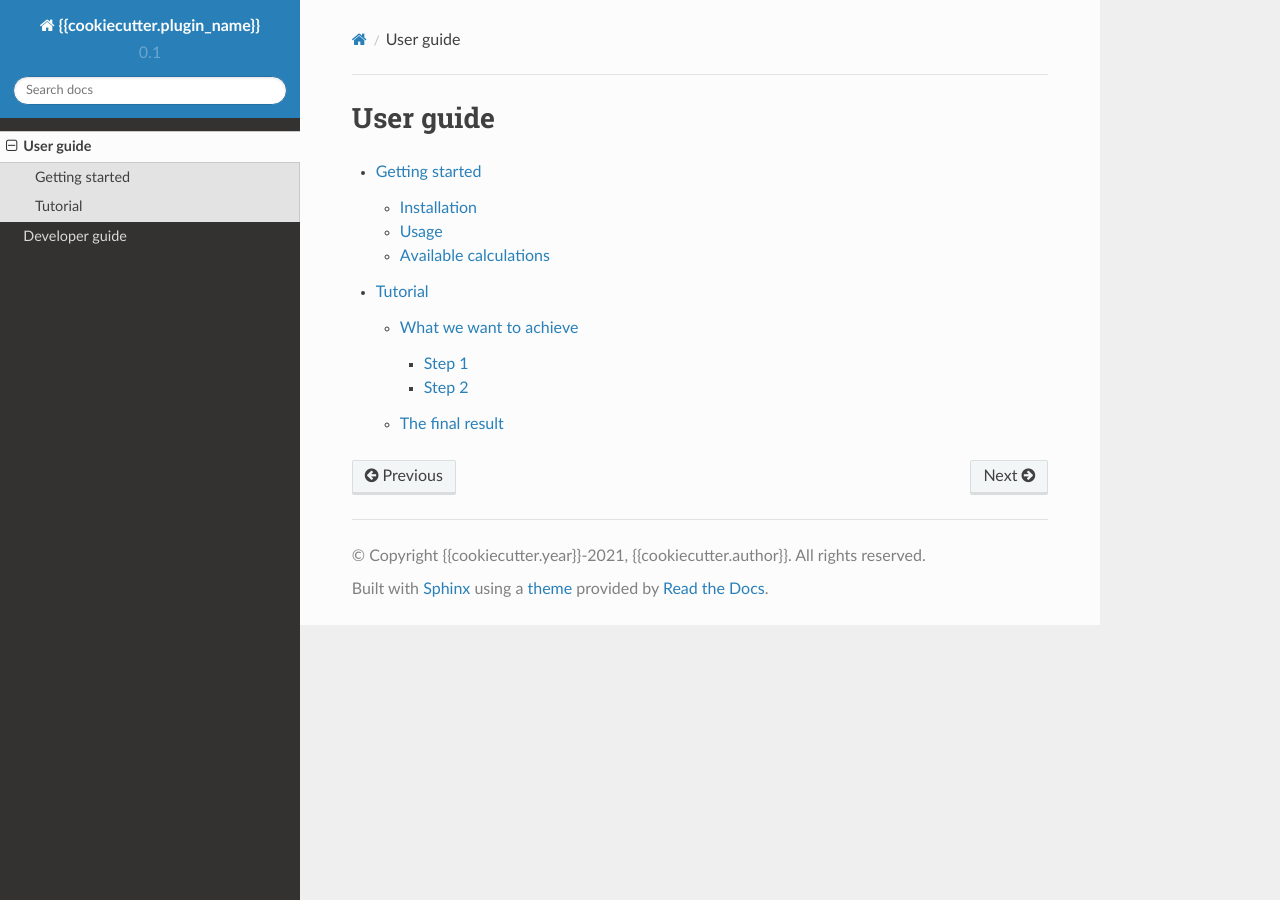
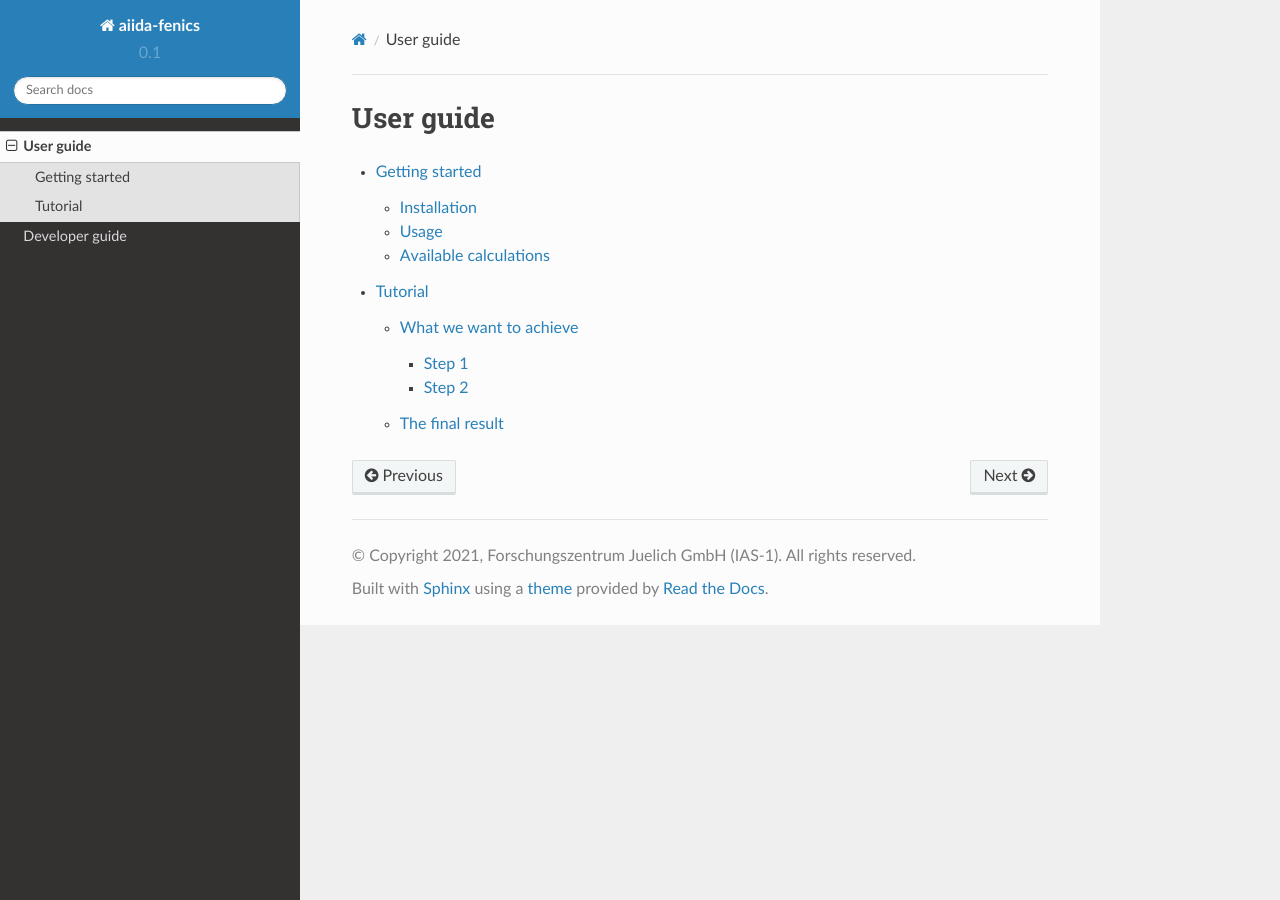
Before and after one commit to Materials-Data-Science-and-Informatics/aiida-fenics, a Sphinx documentation site: the page built from docs/source/user_guide/index.rst, in a window 1280 px wide. Built offline with Sphinx 7.4.7 and the Read the Docs theme 2.0.0, drawn with Linux system fonts in a browser that asks for light colours; pages that are not in the unit, such as notebooks, are missing from menus.

Commit message:
Remove aiida-fenics import from docs conf, for RTD

```diff
--- a/docs/source/conf.py
+++ b/docs/source/conf.py
@@ -1,6 +1,6 @@
 # -*- coding: utf-8 -*-
 #
-# Sphinx configuration for {{cookiecutter.plugin_name}}
+# Sphinx configuration for aiida-fenics
 #
 # This file is execfile()d with the current directory set to its
 # containing dir.
@@ -15,7 +15,7 @@ import os
 import sys
 import time
 
-import aiida_fenics
+#import aiida_fenics
 from aiida.manage.configuration import load_documentation_profile
 
 # -- AiiDA-related setup --------------------------------------------------
@@ -70,9 +70,9 @@ source_suffix = '.rst'
 master_doc = 'index'
 
 # General information about the project.
-project = u'{{cookiecutter.plugin_name}}'
-copyright_first_year = '{{cookiecutter.year}}'
-copyright_owners = '{{cookiecutter.author}}'
+project = u'aiida-fenics'
+copyright_first_year = '2021'
+copyright_owners = 'Forschungszentrum Juelich GmbH (IAS-1)'
 
 current_year = str(time.localtime().tm_year)
 copyright_year_string = current_year if current_year == copyright_first_year else '{}-{}'.format(
@@ -86,7 +86,7 @@ copyright = u'{}, {}. All rights reserved'.format(copyright_year_string,
 # built documents.
 #
 # The full version, including alpha/beta/rc tags.
-release = aiida_fenics.__version__
+release = '0.1.0'#aiida_fenics.__version__
 # The short X.Y version.
 version = '.'.join(release.split('.')[:2])
 
@@ -211,7 +211,7 @@ html_show_sourcelink = False
 # If true, an OpenSearch description file will be output, and all pages will
 # contain a <link> tag referring to it.  The value of this option must be the
 # base URL from which the finished HTML is served.
-html_use_opensearch = 'http://{{cookiecutter.plugin_name}}.readthedocs.io'
+html_use_opensearch = 'http://aiida-fenics.readthedocs.io'
 
 # This is the file name suffix for HTML files (e.g. ".xhtml").
 #html_file_suffix = None
@@ -231,7 +231,7 @@ html_search_language = 'en'
 #html_search_scorer = 'scorer.js'
 
 # Output file base name for HTML help builder.
-htmlhelp_basename = '{{cookiecutter.plugin_name}}-doc'
+htmlhelp_basename = 'aiida-fenics-doc'
 
 # -- Options for LaTeX output ---------------------------------------------
 
```
